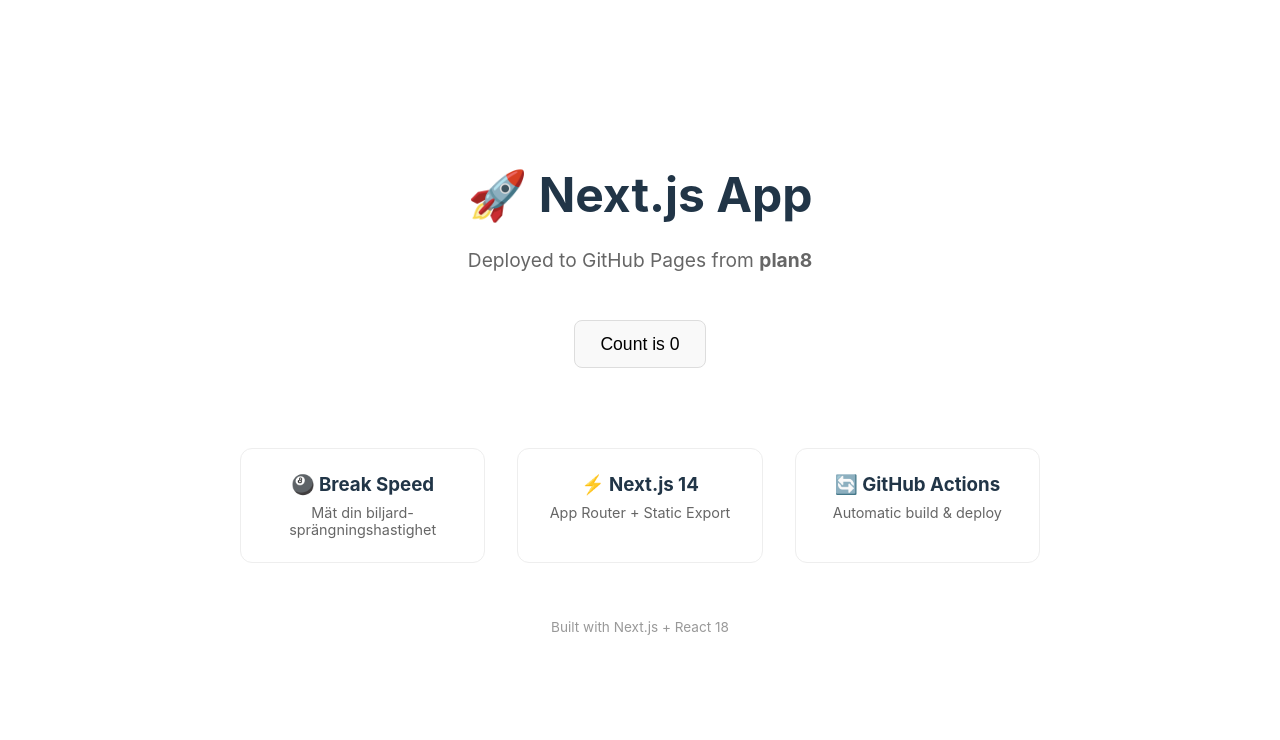
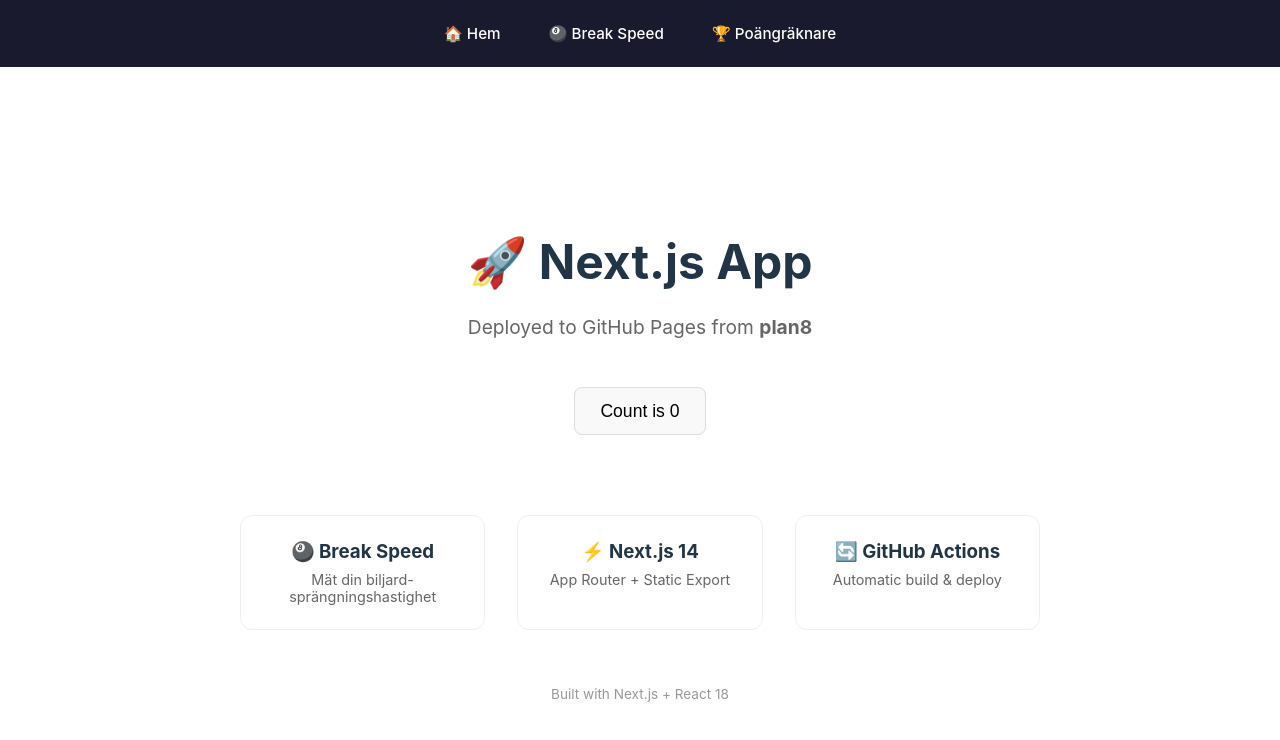
Before and after one commit to plan8/nextjs-app, a Next.js app: page / in a window 1280 px wide. Shown: the top 740 px of the page. Built offline with nearby package versions, Linux system fonts and the light colour scheme.

Commit message:
Add navigation bar to layout

```diff
--- a/src/app/layout.js
+++ b/src/app/layout.js
@@ -5,10 +5,29 @@
   description: 'Next.js app deployed to GitHub Pages',
 }
 
+const navStyle = {
+  display: 'flex', gap: '1rem', padding: '1rem 2rem',
+  background: '#1a1a2e', justifyContent: 'center',
+  flexWrap: 'wrap'
+};
+
+const linkStyle = {
+  color: '#fff', textDecoration: 'none', padding: '0.5rem 1rem',
+  borderRadius: 8, fontSize: '0.95rem', fontWeight: 500,
+  transition: 'background 0.2s'
+};
+
 export default function RootLayout({ children }) {
   return (
     <html lang="en">
-      <body>{children}</body>
+      <body style={{ margin: 0 }}>
+        <nav style={navStyle}>
+          <a href="/nextjs-app/" style={linkStyle}>🏠 Hem</a>
+          <a href="/nextjs-app/break" style={linkStyle}>🎱 Break Speed</a>
+          <a href="/nextjs-app/score" style={linkStyle}>🏆 Poängräknare</a>
+        </nav>
+        {children}
+      </body>
     </html>
   )
 }
```
